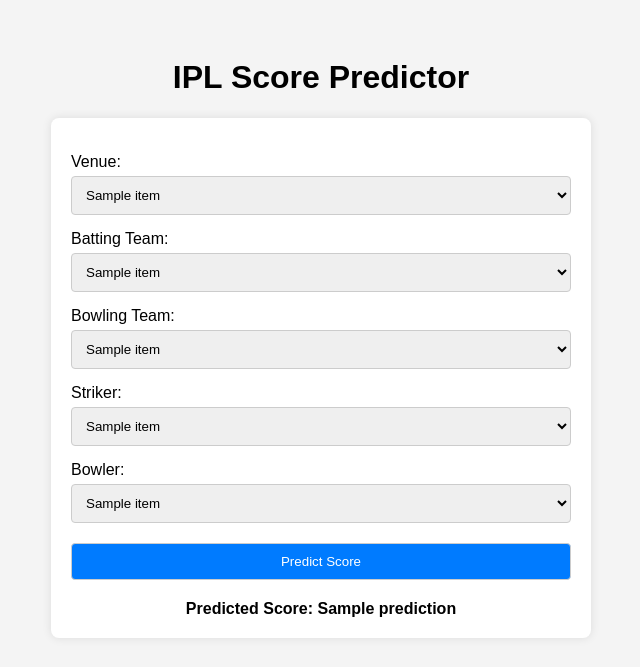
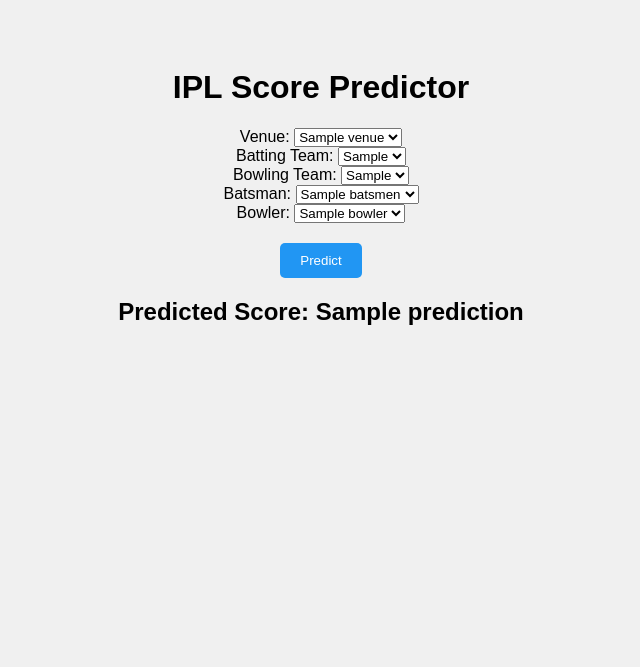
Before and after one commit to umorfaruktanim/ipl_score, a Flask app: template IPL_main/templates/index.html in a window 1280 px wide. Shown: the top 667 px of the page, without its empty margins (319-959 px from the left). Run offline with Flask 3, Linux system fonts and the light colour scheme; the template is opened without the code that fills it: most values are stand-ins (such as "Sample title", 1, 10 or a date in 2020); parts of the project's set-up code (start-up, migrations or seed data) failed here and were passed over.

Commit message:
Update index.html

```diff
--- a/IPL_main/templates/index.html
+++ b/IPL_main/templates/index.html
@@ -1,106 +1,32 @@
 <!DOCTYPE html>
-<html lang="en">
+<html>
 <head>
-  <meta charset="UTF-8">
-  <title>IPL Score Predictor</title>
-  <style>
-    body {
-      font-family: Arial, sans-serif;
-      background: #f4f4f4;
-      padding: 30px;
-    }
-
-    h1 {
-      text-align: center;
-    }
-
-    .form-container {
-      background: #fff;
-      padding: 20px;
-      max-width: 500px;
-      margin: auto;
-      border-radius: 8px;
-      box-shadow: 0 0 10px rgba(0,0,0,0.1);
-    }
-
-    label {
-      display: block;
-      margin-top: 15px;
-    }
-
-    select, button {
-      width: 100%;
-      padding: 10px;
-      margin-top: 5px;
-      border-radius: 4px;
-      border: 1px solid #ccc;
-    }
-
-    button {
-      background: #007BFF;
-      color: white;
-      margin-top: 20px;
-      cursor: pointer;
-    }
-
-    button:hover {
-      background: #0056b3;
-    }
-
-    .result {
-      margin-top: 20px;
-      font-weight: bold;
-      text-align: center;
-    }
-  </style>
+    <title>IPL Score Predictor</title>
+    <link rel="stylesheet" href="/static/style.css">
 </head>
 <body>
-  <h1>IPL Score Predictor</h1>
-  <div class="form-container">
+    <h1>IPL Score Predictor</h1>
     <form method="POST" action="/predict">
-      <label for="venue">Venue:</label>
-      <select name="venue" id="venue">
-        {% for item in venues %}
-          <option value="{{ item }}">{{ item }}</option>
-        {% endfor %}
-      </select>
+        <label>Venue:</label>
+        <select name="venue">{% for v in venues %}<option value="{{v}}">{{v}}</option>{% endfor %}</select><br>
 
-      <label for="bat_team">Batting Team:</label>
-      <select name="bat_team" id="bat_team">
-        {% for item in batting_teams %}
-          <option value="{{ item }}">{{ item }}</option>
-        {% endfor %}
-      </select>
+        <label>Batting Team:</label>
+        <select name="bat_team">{% for t in batting_teams %}<option value="{{t}}">{{t}}</option>{% endfor %}</select><br>
 
-      <label for="bowl_team">Bowling Team:</label>
-      <select name="bowl_team" id="bowl_team">
-        {% for item in bowling_teams %}
-          <option value="{{ item }}">{{ item }}</option>
-        {% endfor %}
-      </select>
+        <label>Bowling Team:</label>
+        <select name="bowl_team">{% for t in bowling_teams %}<option value="{{t}}">{{t}}</option>{% endfor %}</select><br>
 
-      <label for="batsman">Striker:</label>
-      <select name="batsman" id="batsman">
-        {% for item in batsmen %}
-          <option value="{{ item }}">{{ item }}</option>
-        {% endfor %}
-      </select>
+        <label>Batsman:</label>
+        <select name="batsman">{% for p in batsmen %}<option value="{{p}}">{{p}}</option>{% endfor %}</select><br>
 
-      <label for="bowler">Bowler:</label>
-      <select name="bowler" id="bowler">
-        {% for item in bowlers %}
-          <option value="{{ item }}">{{ item }}</option>
-        {% endfor %}
-      </select>
+        <label>Bowler:</label>
+        <select name="bowler">{% for p in bowlers %}<option value="{{p}}">{{p}}</option>{% endfor %}</select><br>
 
-      <button type="submit">Predict Score</button>
+        <button type="submit">Predict</button>
     </form>
 
     {% if prediction %}
-    <div class="result">
-      Predicted Score: <span>{{ prediction }}</span>
-    </div>
+    <h2>Predicted Score: {{ prediction }}</h2>
     {% endif %}
-  </div>
 </body>
 </html>
```
